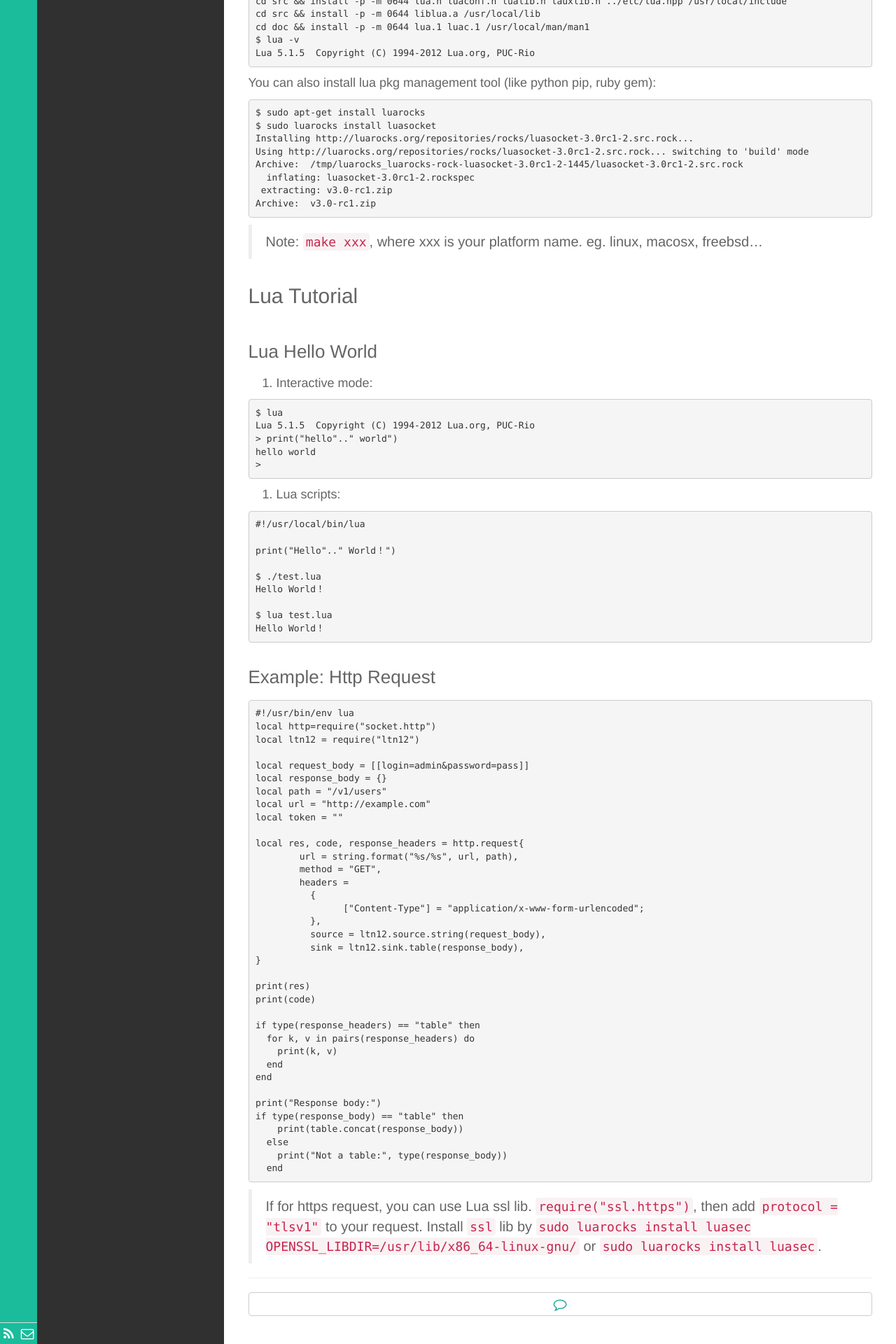
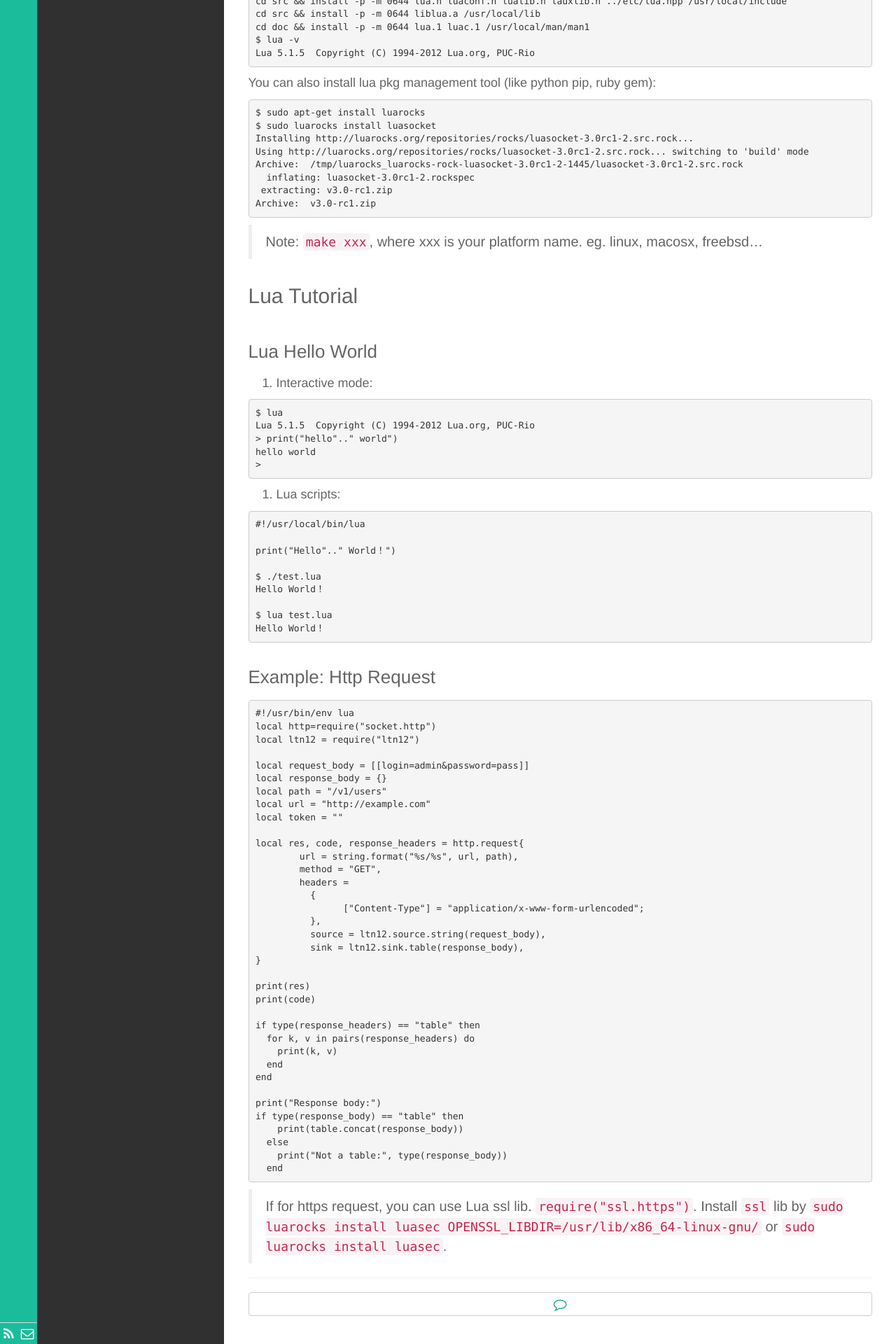
Before and after one commit to wenchma/wenchma.github.io, a Jekyll site: the page built from _posts/tech/2016-07-22-lua-tutorial.md, in a window 1280 px wide. Shown: the part 1012-2932 px from the top of the page at 70% size. Built offline with Jekyll 4.4.1, drawn with Linux system fonts in a browser that asks for light colours; nearby versions of some CDN libraries; library files that are not in the unit come from our copies.

Commit message:
update lua ssl

````diff
--- a/_posts/tech/2016-07-22-lua-tutorial.md
+++ b/_posts/tech/2016-07-22-lua-tutorial.md
@@ -123,5 +123,5 @@ if type(response_body) == "table" then
   end
 ```
 
-> If for https request, you can use Lua ssl lib. `require("ssl.https")`, then add `protocol = "tlsv1"` to your request.
+> If for https request, you can use Lua ssl lib. `require("ssl.https")`.
   Install `ssl` lib by `sudo luarocks install luasec OPENSSL_LIBDIR=/usr/lib/x86_64-linux-gnu/` or `sudo luarocks install luasec`.
````
